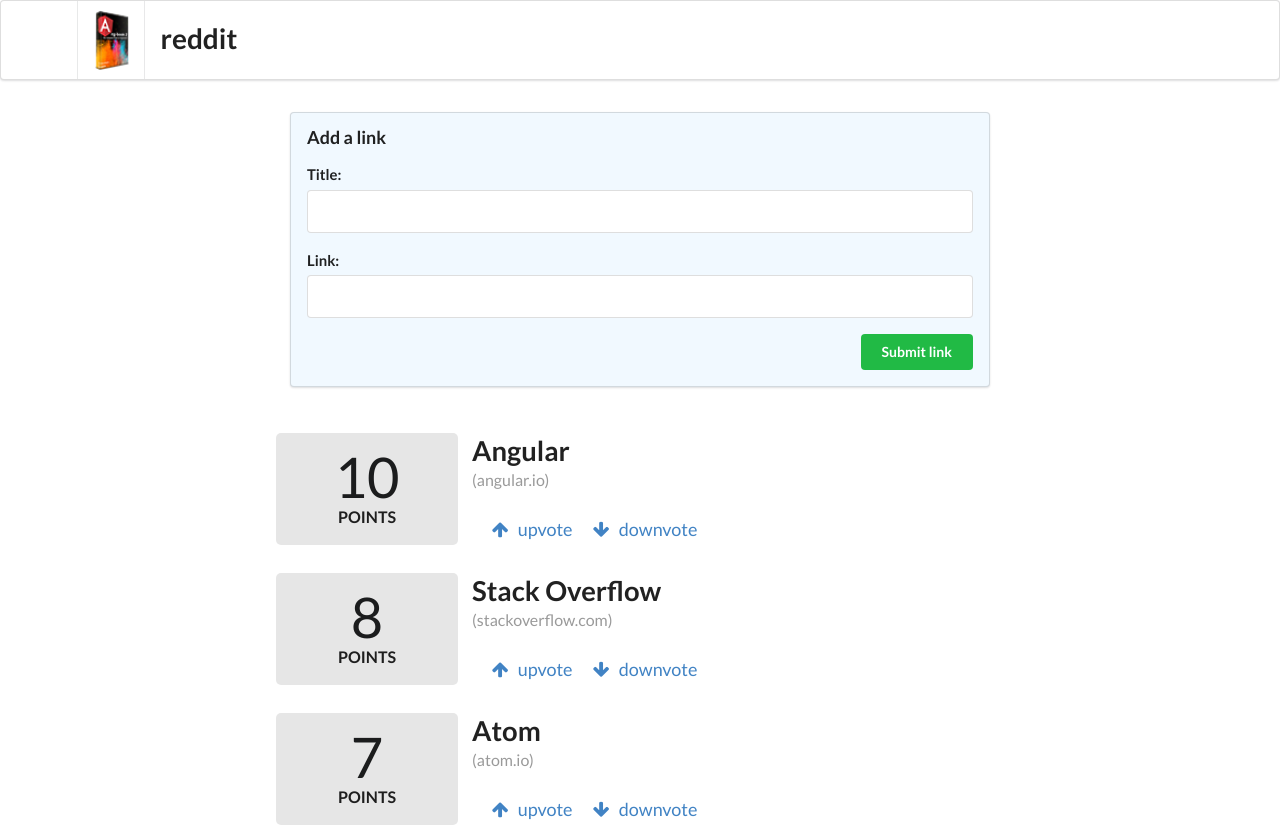
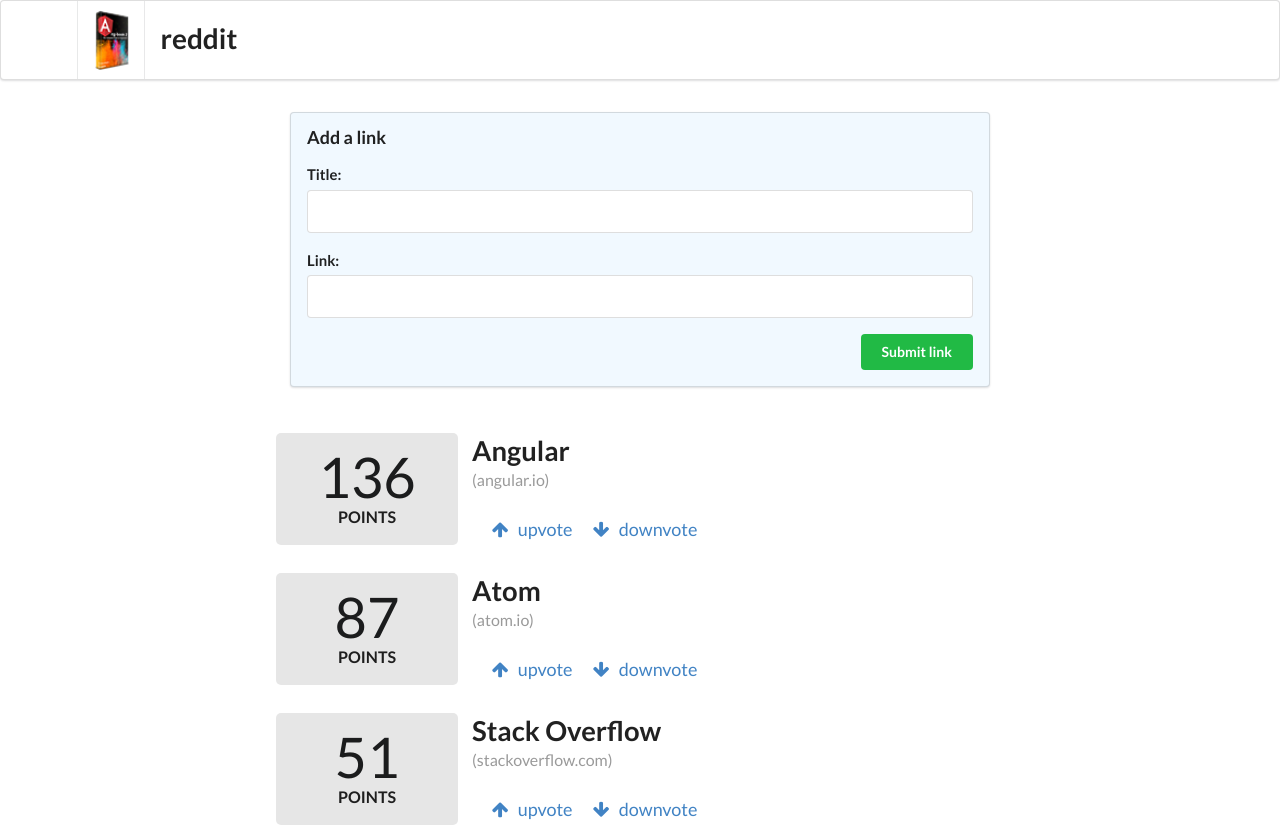
Before and after one commit to d0vi/minimal-reddit, an Angular app: page / in a window 1280 px wide. Built offline with nearby package versions, Linux system fonts and the light colour scheme.

Commit message:
Articles will now be sorted depending on the number of votes the got

```diff
--- a/src/app/app.component.html
+++ b/src/app/app.component.html
@@ -13,6 +13,6 @@
     <button class="ui positive right floated button" (click)="addArticle(title, link)">Submit link</button>
   </form>
   <div class="ui grid posts">
-    <app-article *ngFor="let article of articles" [article]="article"></app-article>
+    <app-article *ngFor="let article of sortedArticles()" [article]="article"></app-article>
   </div>
 </div>
--- a/src/app/app.component.ts
+++ b/src/app/app.component.ts
@@ -13,9 +13,9 @@
 
   constructor () {
     this.articles = [
-      new Article('Angular', 'https://angular.io', 10),
-      new Article('Stack Overflow', 'https://stackoverflow.com', 8),
-      new Article('Atom', 'https://atom.io', 7)
+      new Article('Angular', 'https://angular.io', 136),
+      new Article('Stack Overflow', 'https://stackoverflow.com', 51),
+      new Article('Atom', 'https://atom.io', 87)
     ];
   }
 
@@ -26,4 +26,8 @@
     return false;
   }
 
+  sortedArticles(): Article[] {
+    return this.articles.sort((a: Article, b: Article) => b.votes - a.votes);
+  }
+
 }
```
